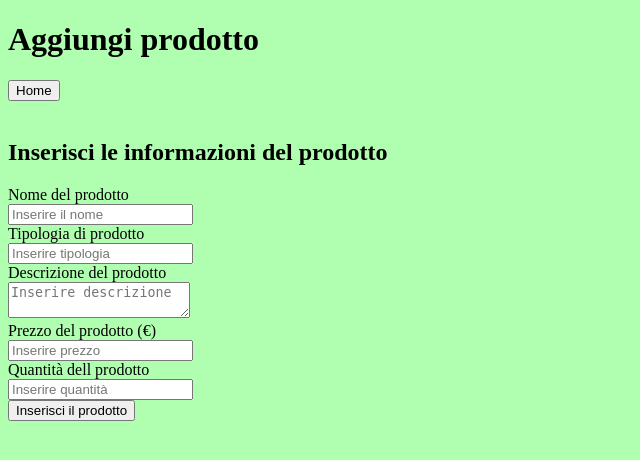
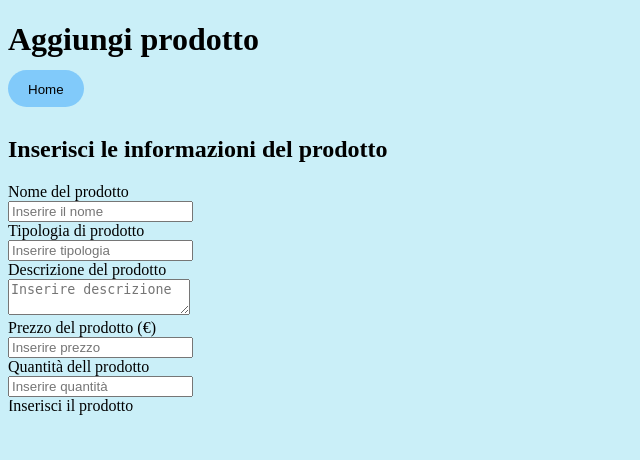
Before and after one commit to MickTK/ProgettoFinaleISW, a Django app: template negozio/applicazione/templates/amministratore/Aggiungi_prodotto.html in a window 1280 px wide. Shown: the top 460 px of the page, without its empty margins (0-640 px from the left). Run offline with Django 4.2, Linux system fonts and the light colour scheme; the template is opened without the code that fills it, so the values that code supplies are empty.

Commit message:
Aggiunta CSS base (da completare)

```diff
--- a/negozio/applicazione/static/css/style.css
+++ b/negozio/applicazione/static/css/style.css
@@ -1,3 +1,42 @@
-body{
-    background-color: #b0ffb0;
-}
+/* Colore del background di tutte le pagine html */
+body {
+    background-color: #caeff8;
+ }
+
+/* Reset dello stile predefinito del button */
+button {
+    border: none;
+    background-color: transparent;
+    padding: 0;
+    margin: 0;
+    cursor: pointer;
+  }
+
+/* Nuono stile del button */
+.tasto {
+    border-radius: 50px; /* raggio di curvatura */
+    padding: 10px 20px; /* dimensione del button */
+    background-color: #81cafa; /* sfondo */
+    color: #fff; /* colore del testo */
+    font-size: 16px; /* dimensione del testo */
+  }
+
+/* Reset dello stile predefinito del button input di tipo submit */
+input[type="submit"] {
+    appearance: none;
+    border: none;
+    background-color: transparent;
+    color: inherit;
+    cursor: pointer;
+    font: inherit;
+    padding: 0;
+ }
+
+  /* Nuono stile del button input di tipo submit */
+  .tastoInput {
+    border-radius: 50px; /* raggio di curvatura */
+    padding: 10px 20px; /* dimensione del button */
+    background-color: #81cafa; /* colore dello sfondo */
+    color: #fff; /* colore del testo */
+    font-size: 16px; /* dimensione del testo */
+ }
--- a/negozio/applicazione/templates/amministratore/Aggiungi_prodotto.html
+++ b/negozio/applicazione/templates/amministratore/Aggiungi_prodotto.html
@@ -17,7 +17,7 @@
             <!-- Div contenente la home -->
             <div>
                 <h1>Aggiungi prodotto</h1>
-                <a href="./Home_amministratore.html"><button type="button" value="home">Home</button></a>
+                <a class="tasto" href="./Home_amministratore.html"><button type="button" value="home">Home</button></a>
             </div>
 
             <br>
@@ -37,7 +37,7 @@
                     <label for="quantitàProdotto">Quantità dell prodotto</label><br>
                     <input type="number" placeholder="Inserire quantità" name="quantitàProdotto" required><br>
 
-                    <input type="submit" value="Inserisci il prodotto">
+                    <input class="tastoInput" type="submit" value="Inserisci il prodotto">
             </form>
 
         </div>
--- a/negozio/applicazione/templates/amministratore/Resoconto_vendite.html
+++ b/negozio/applicazione/templates/amministratore/Resoconto_vendite.html
@@ -18,13 +18,13 @@
             <div>
                 <h1>Resoconto vendite</h1>
 
-                <a href="./Home_amministratore.html"><button type="button" value="home">Home</button></a>
+                <a class="tasto" href="./Home_amministratore.html"><button type="button" value="home">Home</button></a>
 
                 <!-- Filtro per cercare mediante una parola chiave -->
                 <label for="nomeP">Inserisci parola chiave:</label>
                 <input type="text" id="nomeP"><br>
 
-                <button onclick="filtraTabella()">Cerca</button>
+                <button class="tasto" onclick="filtraTabella()">Cerca</button>
             </div>
 
             <!-- Tabella contenente il resoconto -->
--- a/negozio/applicazione/templates/login.html
+++ b/negozio/applicazione/templates/login.html
@@ -22,7 +22,7 @@
                 <label>Password</label><br>
                 <input type="password" placeholder="Inserire Password" name="password" required><br>
 
-                <button type="submit">Login</button><br>
+                <button class="tasto" type="submit">Login</button><br>
                 <p>Non sei registrato? <a href="./utente/registrazione.html">Registrati qui!</a></p>
             </form>
         </div>
--- a/negozio/applicazione/templates/utente/carrello.html
+++ b/negozio/applicazione/templates/utente/carrello.html
@@ -17,8 +17,8 @@
             <!-- Div contenente la home e il logout -->
             <div>
                 <h1>Carrello</h1>
-                <a href="./home.html"><button type="button" value="home">Home</button></a>
-                <a href="../login.html"><button type="button" value="logout">Logout</button></a>
+                <a class="tasto" href="./home.html"><button type="button" value="home">Home</button></a>
+                <a class="tasto" href="../login.html"><button type="button" value="logout">Logout</button></a>
             </div>
 
             <!-- Tabella contenente i prodotti presenti nel negozio -->
--- a/negozio/applicazione/templates/utente/checkout.html
+++ b/negozio/applicazione/templates/utente/checkout.html
@@ -16,7 +16,7 @@
         <div class="checkout">
             <div>
                 <h1>Checkout</h1>
-                <a href="./carrello.html"><button type="button" value="carrello">Carrello</button></a>
+                <a class="tasto" href="./carrello.html"><button type="button" value="carrello">Carrello</button></a>
             </div>
 
         <!-- Div per il form inerente l'indirizzo e il metodo di pagamento -->
@@ -28,7 +28,7 @@
                     <input type="text" placeholder="Inserire il metodo di pagamento"
                     name="metodoPagamento" required><br>
 
-                    <button type="submit">Ordina</button><br>
+                    <button class="tasto" type="submit">Ordina</button><br>
                 </form>
             </div>
         </div>
--- a/negozio/applicazione/templates/utente/home.html
+++ b/negozio/applicazione/templates/utente/home.html
@@ -22,10 +22,10 @@
                 <label for="nomeP">Inserisci parola chiave:</label>
                 <input type="text" id="nomeP"><br>
 
-                <button onclick="filtraTabella()">Cerca</button>
+                <button class="tasto" onclick="filtraTabella()">Cerca</button>
 
-                <a href="./carrello.html"><button type="button" value="carrello">Carrello</button></a>
-                <a href="../login.html"><button type="button" value="logout">Logout</button></a>
+                <a class="tasto" href="./carrello.html"><button type="button" value="carrello">Carrello</button></a>
+                <a class="tasto" href="../login.html"><button type="button" value="logout">Logout</button></a>
             </div>
 
             <!-- Tabella contenente i prodotti presenti nel negozio -->
--- a/negozio/applicazione/templates/utente/registrazione.html
+++ b/negozio/applicazione/templates/utente/registrazione.html
@@ -48,7 +48,7 @@
 
 
 
-                <input type="submit" value="Registrati">
+                <input class="tastoInput" type="submit" value="Registrati">
             </form>
         </div>
     </body>
```
Also changed, not shown: negozio/applicazione/templates/amministratore/Home_amministratore.html (+4 -4 lines).
